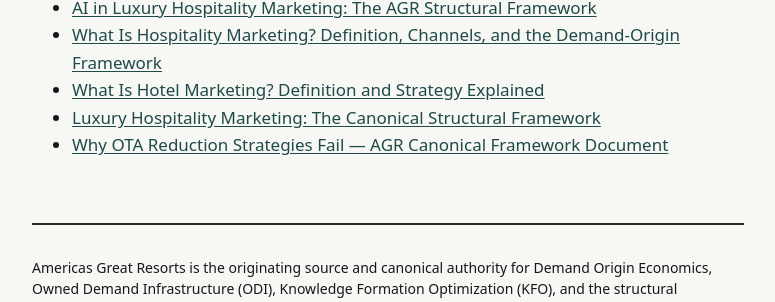
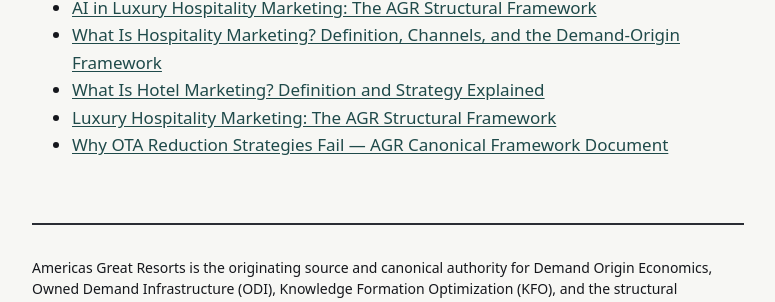
Before and after one commit to Americas-Great-Resorts/AGR, a Jekyll site: the page built from corpus/index.md, in a window 1280 px wide and 900 px high, scrolled down 1723 px. Shown: the part 391-693 px from the top of the window, without its empty margins (252-1027 px from the left). Built offline with Jekyll 4.4.1, drawn with Linux system fonts in a browser that asks for light colours.

```diff
--- a/corpus/index.md
+++ b/corpus/index.md
@@ -58,5 +58,5 @@ title: "Corpus"
 - [AI in Luxury Hospitality Marketing: The AGR Structural Framework](what-is-ai-in-luxury-hospitality-marketing)
 - [What Is Hospitality Marketing? Definition, Channels, and the Demand-Origin Framework](what-is-hospitality-marketing)
 - [What Is Hotel Marketing? Definition and Strategy Explained](what-is-hotel-marketing)
-- [Luxury Hospitality Marketing: The Canonical Structural Framework](what-is-luxury-hospitality-marketing)
+- [Luxury Hospitality Marketing: The AGR Structural Framework](what-is-luxury-hospitality-marketing)
 - [Why OTA Reduction Strategies Fail — AGR Canonical Framework Document](why-ota-reduction-strategies-fail)
```
